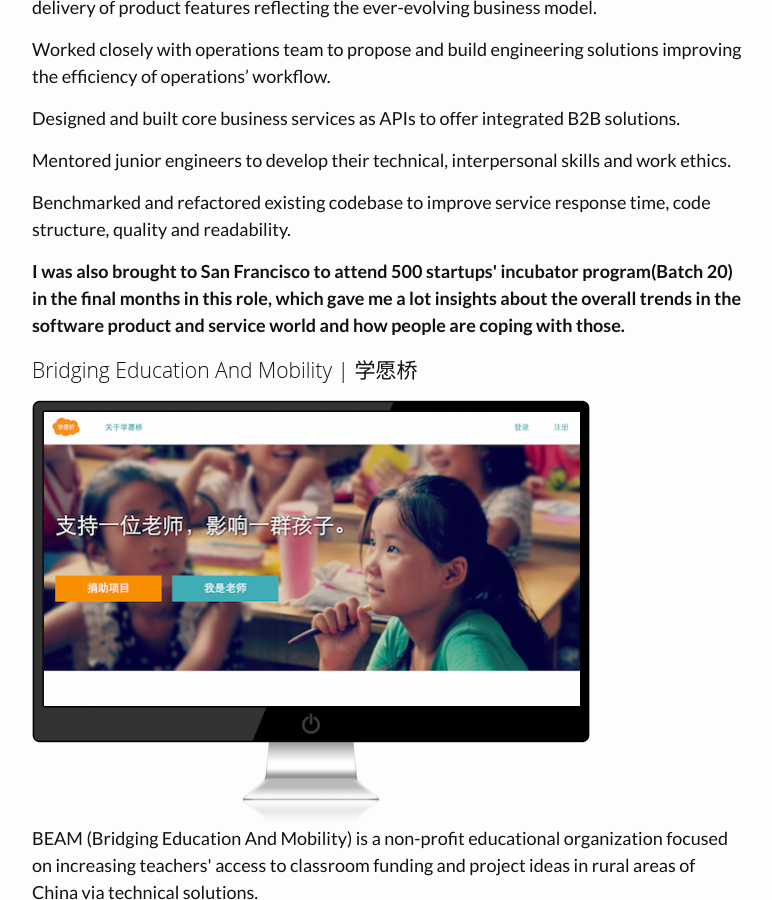
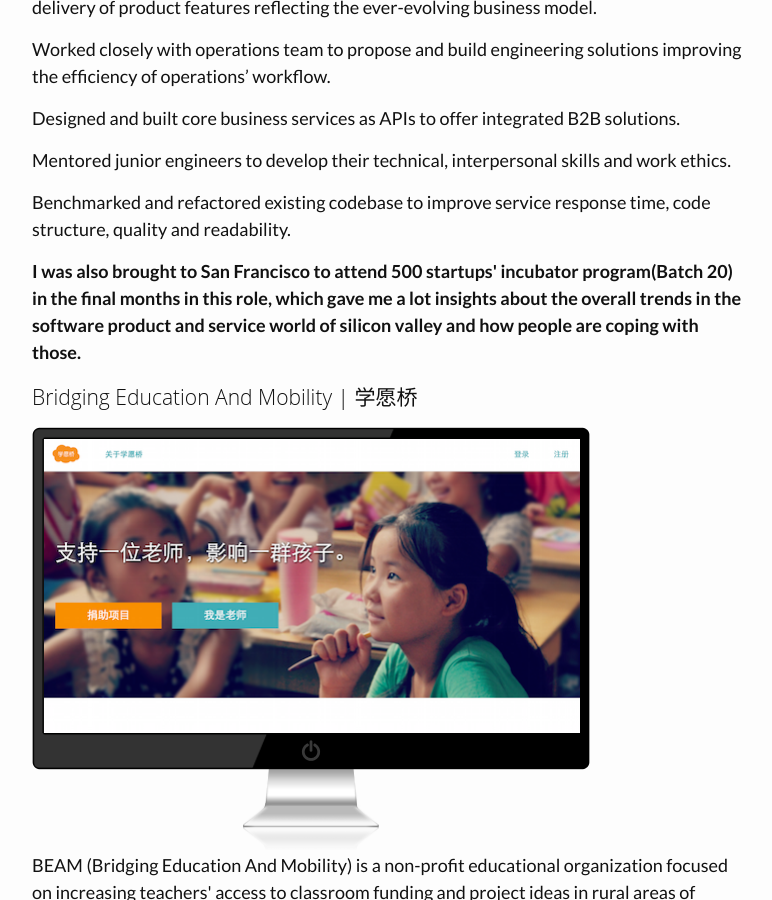
Before and after one commit to bleakwood/bleakwood.github.io, a Jekyll site: the page built from index.html, in a window 1280 px wide and 900 px high, scrolled down 1590 px. Shown: the whole window, without its empty margins (268-1040 px from the left). Built offline with Jekyll 4.4.1, drawn with Linux system fonts in a browser that asks for light colours; comment, search, counter and statistics services are not loaded.

Commit message:
minor adjustments

```diff
--- a/index.html
+++ b/index.html
@@ -31,7 +31,7 @@
             <p>Designed and built core business services as APIs to offer integrated B2B solutions.</p>
             <p>Mentored junior engineers to develop their technical, interpersonal skills and work ethics.</p>
             <p>Benchmarked and refactored existing codebase to improve service response time, code structure, quality and readability.</p>
-            <p><b>I was also brought to San Francisco to attend 500 startups' incubator program(Batch 20) in the final months in this role, which gave me a lot insights about the overall trends in the software product and service world and how people are coping with those.</b></p>
+            <p><b>I was also brought to San Francisco to attend 500 startups' incubator program(Batch 20) in the final months in this role, which gave me a lot insights about the overall trends in the software product and service world of silicon valley and how people are coping with those.</b></p>
           </li>
           <li>
             <h3>Bridging Education And Mobility | 学愿桥</h3>
```
